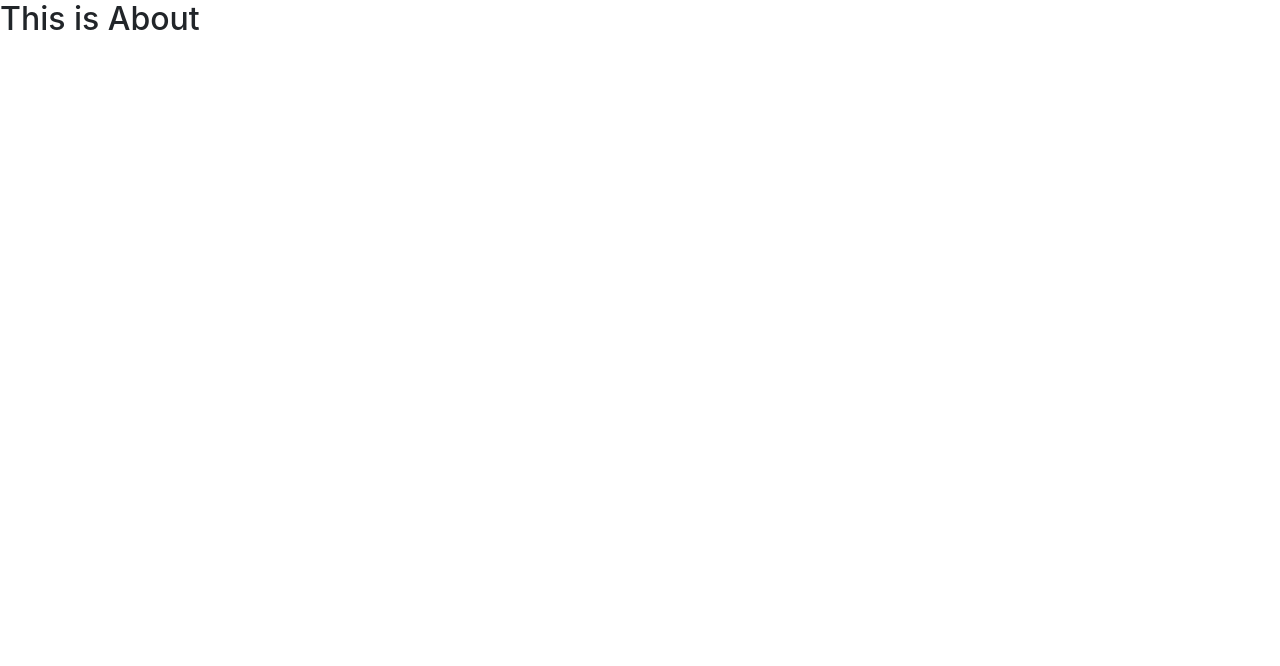
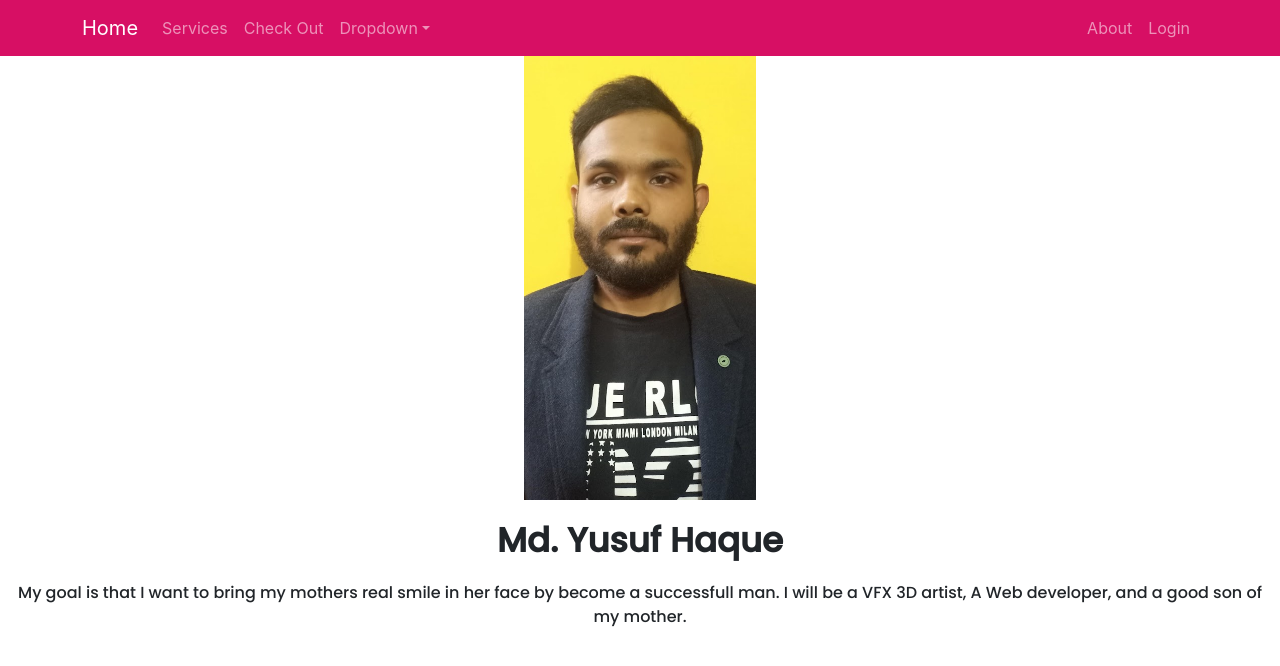
Before and after one commit to eshanHaque/mom-cooking, a React (Create React App) app: page /about in a window 1280 px wide. Shown: the top 666 px of the page. Built offline with nearby package versions, Linux system fonts and the light colour scheme.

Commit message:
login component and about us created

```diff
--- a/src/App.js
+++ b/src/App.js
@@ -3,6 +3,8 @@ import { Route, Routes } from 'react-router-dom';
 import Home from './Page/Home/Home/Home';
 import About from './Page/About/About';
 import Blog from './Page/Blog/Blog';
+import Notfound from './Page/Shared/Notfound/Notfound';
+import Login from './Page/Login/Login';
 
 
 
@@ -11,8 +13,12 @@ function App() {
     <div>
         <Routes>
           <Route path="/" element={<Home></Home>}></Route>
+          <Route path="/home" element={<Home></Home>}></Route>
           <Route path="/about" element={<About></About>}></Route>
           <Route path="/blog" element={<Blog></Blog>}></Route>
+          <Route path='/login' element={<Login></Login>}></Route>
+          <Route path='/home/login' element={<Login></Login>}></Route>
+          <Route path="*" element={<Notfound></Notfound>}></Route>
         </Routes>
     </div>
   );
--- a/src/Page/About/About.css
+++ b/src/Page/About/About.css
@@ -0,0 +1,16 @@
+.my-image{
+    height: 500px;
+    display: block;
+    margin-left: auto;
+    margin-right: auto;
+}
+.text{
+    text-align: center;
+    font-family: 'Poppins', sans-serif;
+}
+.name{
+    margin-top: 20px;
+    font-size: 34px;
+    font-weight: 800;
+    margin-bottom: 20px;
+}
--- a/src/Page/About/About.js
+++ b/src/Page/About/About.js
@@ -1,9 +1,17 @@
 import React from 'react';
-
+import Header from '../Shared/Header/Header';
+import myImage from '../../images/myimg.jpg';
+import '../About/About.css'
 const About = () => {
     return (
         <div>
-            <h2>This is About</h2>
+            <Header></Header>
+            <div className='container-fluid text'>
+                <img className='my-image' src={myImage} alt=""></img>
+                <h3 className='name'>Md. Yusuf Haque</h3>
+                <p className='goal'>My goal is that I want to bring my mothers real smile in her face by become a successfull man. I will be a VFX 3D artist, A Web developer, and a good son of my mother.</p>
+            </div>
+
         </div>
     );
 };
--- a/src/Page/Home/Services/Services.js
+++ b/src/Page/Home/Services/Services.js
@@ -1,5 +1,4 @@
 import React, { useEffect, useState } from 'react';
-import { Col, Container, Row } from 'react-bootstrap';
 import Service from '../Service/Service';
 import '../Services/Services.css'
 const Services = () => {
@@ -12,7 +11,7 @@ const Services = () => {
     }, [])
 
     return (
-        <div className='container'>
+        <div id="services" className='container'>
             <h2 className='service-title'>My Services</h2>
             <div>
                 <div className="row gap-2 justify-content-around">
--- /dev/null
+++ b/src/Page/Login/Login.css
@@ -0,0 +1,3 @@
+.Login-form{
+    margin-top: 100px;
+}
--- /dev/null
+++ b/src/Page/Login/Login.js
@@ -0,0 +1,34 @@
+import React from 'react';
+import { Button, Form } from 'react-bootstrap';
+import Header from '../Shared/Header/Header';
+import "../Login/Login.css"
+
+const Login = () => {
+    return (
+        <div id='login'>
+            <Header></Header>
+            <Form className='Login-form container w-50'>
+                <Form.Group className="mb-3" controlId="formBasicEmail">
+                    <Form.Label>Email address</Form.Label>
+                    <Form.Control type="email" placeholder="Enter email" />
+                    <Form.Text className="text-muted">
+                        We'll never share your email with anyone else.
+                    </Form.Text>
+                </Form.Group>
+
+                <Form.Group className="mb-3" controlId="formBasicPassword">
+                    <Form.Label>Password</Form.Label>
+                    <Form.Control type="password" placeholder="Password" />
+                </Form.Group>
+                <Form.Group className="mb-3" controlId="formBasicCheckbox">
+                    <Form.Check type="checkbox" label="Check me out" />
+                </Form.Group>
+                <Button variant="primary" type="submit">
+                    Submit
+                </Button>
+            </Form>
+        </div>
+    );
+};
+
+export default Login;
--- a/src/Page/Shared/Header/Header.js
+++ b/src/Page/Shared/Header/Header.js
@@ -1,18 +1,32 @@
 import React from 'react';
-import { Container, Nav, Navbar } from 'react-bootstrap';
+import { Container, Nav, Navbar, NavDropdown } from 'react-bootstrap';
+import { Link } from 'react-router-dom';
 import '../Header/Header.css'
 const Header = () => {
     return (
         <div>
             <header>
-                <Navbar className='navbar-menu' variant="dark">
+                <Navbar collapseOnSelect expand="lg" fixed="top" className='navbar-menu' variant="dark">
                     <Container>
-                        <Navbar.Brand href="#home">Navbar</Navbar.Brand>
-                        <Nav className="me-auto">
-                            <Nav.Link href="#home">Home</Nav.Link>
-                            <Nav.Link href="#features">Features</Nav.Link>
-                            <Nav.Link href="#pricing">Pricing</Nav.Link>
-                        </Nav>
+                        <Navbar.Brand as={Link} to="/">Home</Navbar.Brand>
+                        <Navbar.Toggle aria-controls="responsive-navbar-nav" />
+                        <Navbar.Collapse id="responsive-navbar-nav">
+                            <Nav className="me-auto">
+                                <Nav.Link href="home#services">Services</Nav.Link>
+                                <Nav.Link href="checkout">Check Out</Nav.Link>
+                                <NavDropdown title="Dropdown" id="collasible-nav-dropdown">
+                                    <NavDropdown.Item href="#action/3.1">Action</NavDropdown.Item>
+                                    <NavDropdown.Item href="#action/3.2">Another action</NavDropdown.Item>
+                                    <NavDropdown.Item href="#action/3.3">Something</NavDropdown.Item>
+                                    <NavDropdown.Divider />
+                                    <NavDropdown.Item href="#action/3.4">Separated link</NavDropdown.Item>
+                                </NavDropdown>
+                            </Nav>
+                            <Nav>
+                                <Nav.Link as={Link} to="about">About</Nav.Link>
+                                <Nav.Link as={Link} to="login">Login</Nav.Link>
+                            </Nav>
+                        </Navbar.Collapse>
                     </Container>
                 </Navbar>
             </header>
--- /dev/null
+++ b/src/Page/Shared/Notfound/Notfound.js
@@ -0,0 +1,11 @@
+import React from 'react';
+
+const Notfound = () => {
+    return (
+        <div>
+            <h2>Not Found</h2>
+        </div>
+    );
+};
+
+export default Notfound;
```
Also changed, not shown: src/images/myimg.jpg (added).
